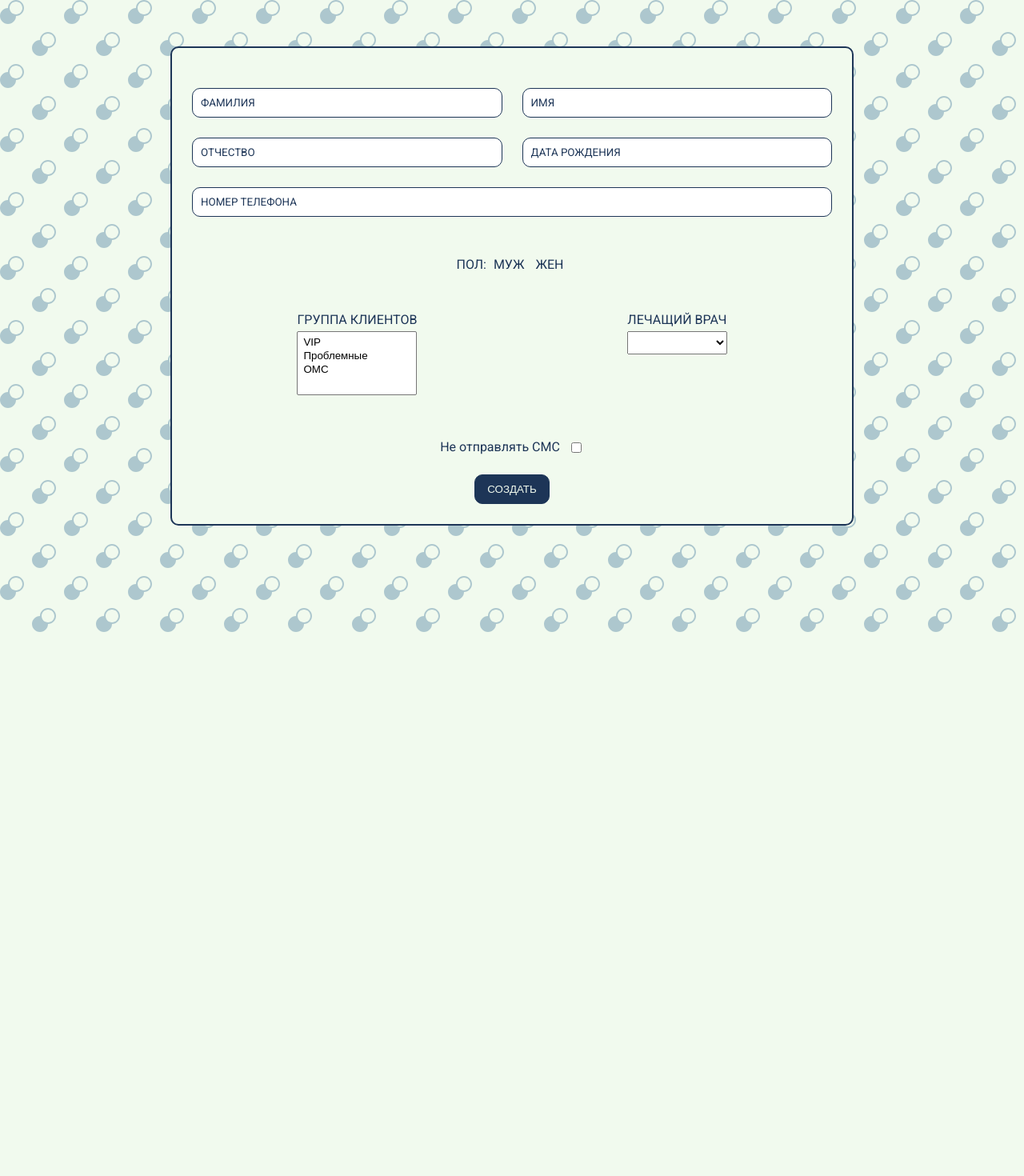
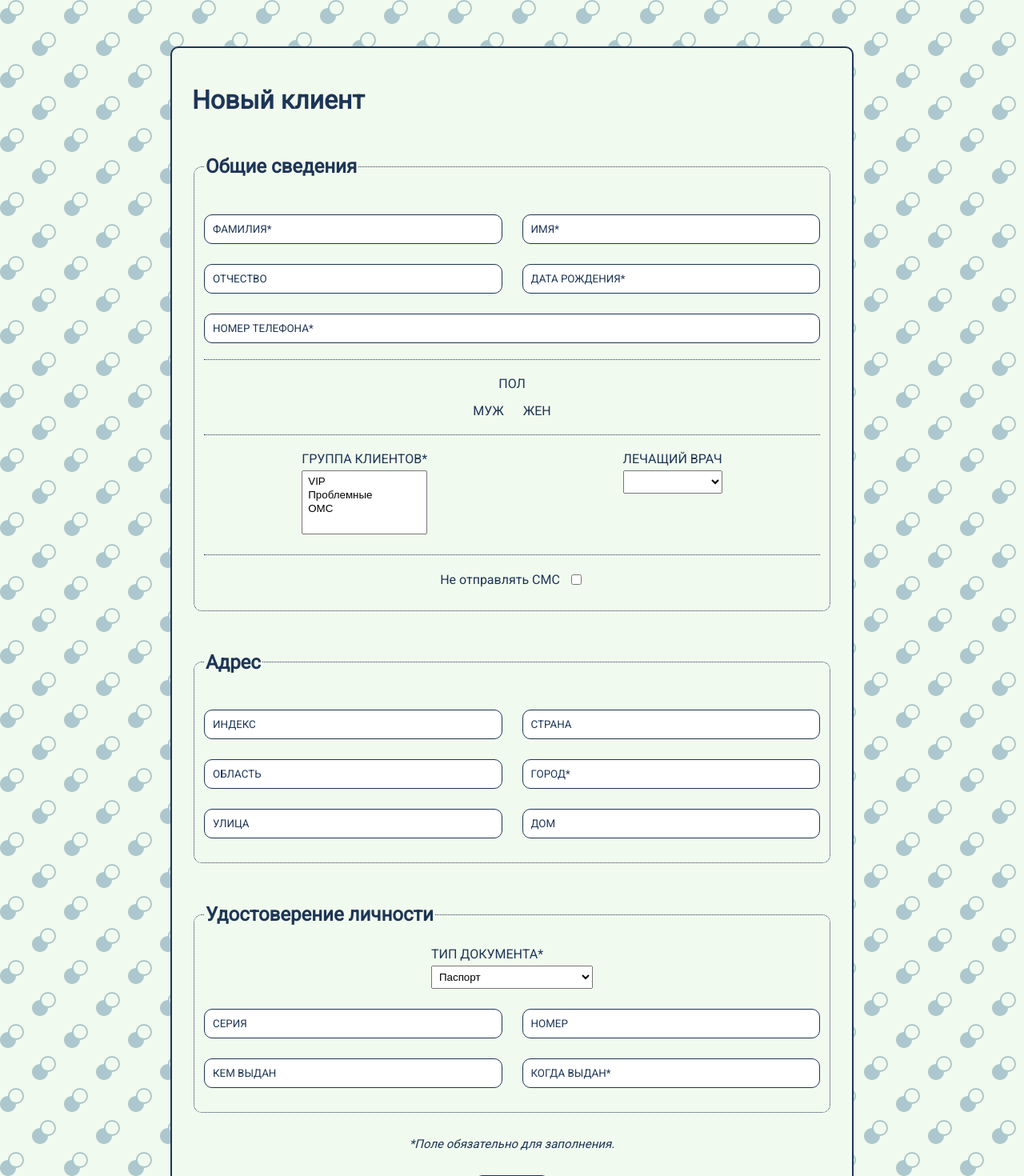
Before and after one commit to sol-un/medods-test-task-form, a Vue app: page / in a window 1280 px wide. Shown: the top 1470 px of the page at 80% size. Before the commit the page ends 800 px from the top, so only its background shows below. Built offline with nearby package versions, Linux system fonts and the light colour scheme; the HTML template or start-up script is replaced by a standard one.

Commit message:
Finish & deploy

```diff
--- a/public/index.html
+++ /dev/null
@@ -1,17 +0,0 @@
-<!DOCTYPE html>
-<html lang="">
-  <head>
-    <meta charset="utf-8">
-    <meta http-equiv="X-UA-Compatible" content="IE=edge">
-    <meta name="viewport" content="width=device-width,initial-scale=1.0">
-    <link rel="icon" href="<%= BASE_URL %>favicon.ico">
-    <title><%= htmlWebpackPlugin.options.title %></title>
-  </head>
-  <body>
-    <noscript>
-      <strong>We're sorry but <%= htmlWebpackPlugin.options.title %> doesn't work properly without JavaScript enabled. Please enable it to continue.</strong>
-    </noscript>
-    <div id="app"></div>
-    <!-- built files will be auto injected -->
-  </body>
-</html>
--- a/src/App.vue
+++ b/src/App.vue
@@ -1,50 +1,57 @@
 <template>
   <div id="app">
-    <form @submit.prevent="submit" class="patient-form">
+    <div class="patient-form">
+      <h1>Новый клиент</h1>
+      <form @submit.prevent="submit">
+        <fieldset>
+          <legend><h2>Общие сведения</h2></legend>
           <div class="form-group text-inputs-group">
             <TextField
               :id="'lastName'"
               :label="'Фамилия'"
               :hasError="$v.lastName.$error"
-          :errorMsg="'не может быть пустой!'"
+              :errorMsg="messages.required"
               :value="lastName"
+              :isRequired="true"
               @input="lastName = $event"
             />
             <TextField
               :id="'firstName'"
               :label="'Имя'"
               :hasError="$v.firstName.$error"
-          :errorMsg="'не может быть пустым!'"
+              :errorMsg="messages.required"
               :value="firstName"
+              :isRequired="true"
               @input="firstName = $event"
             />
             <TextField
               :id="'patronymic'"
               :label="'Отчество'"
               :value="patronymic"
-          :hasError="$v.patronymic.$error"
               @input="patronymic = $event"
             />
             <TextField
               :id="'birthDate'"
               :label="'Дата рождения'"
               :hasError="$v.birthDate.$error"
-          :errorMsg="'не может быть пустой!'"
+              :errorMsg="messages.required"
               :value="birthDate"
+              :isRequired="true"
               @input="birthDate = $event"
             />
             <TextField
               :id="'phone'"
               :label="'Номер телефона'"
               :hasError="$v.phone.$error"
-          :errorMsg="'не может быть пустым, состоит из 11 цифр и начинается с 7!'"
+              :errorMsg="messages.phone"
               :value="phone"
+              :isRequired="true"
               @input="phone = $event"
             />
           </div>
-      <div class="form-group">
+          <div class="form-group text-align-center">
+            <span class="text-transform-uppercase">Пол</span>
             <div class="radio-group">
-          <span class="text-transform-uppercase"> Пол: </span>
               <Radio
                 :name="'sex'"
                 :id="'male'"
@@ -67,10 +74,11 @@
                 :label="'Группа клиентов'"
                 :id="'tags'"
                 :hasError="$v.tags.$error"
-            :errorMsg="'не может быть пустой!'"
+                :errorMsg="messages.required"
                 :data="data.tags"
+                :isRequired="true"
+                :multiple="true"
                 v-model="tags"
-            :multiple="true"
               />
               <Select
                 :label="'Лечащий врач'"
@@ -81,15 +89,101 @@
               />
             </div>
           </div>
-      <div class="form-group">
+          <div class="form-group last">
             <Checkbox
               :label="'Не отправлять СМС'"
               :id="'noSms'"
               @change="noSms = $event"
             />
           </div>
+        </fieldset>
+        <fieldset>
+          <legend><h2>Адрес</h2></legend>
+          <div class="form-group text-inputs-group last">
+            <TextField
+              :id="'zipCode'"
+              :label="'Индекс'"
+              :value="address.zipCode"
+              @input="address.zipCode = $event"
+            />
+            <TextField
+              :id="'country'"
+              :label="'Страна'"
+              :value="address.country"
+              @input="address.country = $event"
+            />
+            <TextField
+              :id="'region'"
+              :label="'Область'"
+              :value="address.region"
+              @input="address.region = $event"
+            />
+            <TextField
+              :id="'city'"
+              :label="'Город'"
+              :hasError="$v.address.city.$error"
+              :errorMsg="messages.required"
+              :value="address.city"
+              :isRequired="true"
+              @input="address.city = $event"
+            />
+            <TextField
+              :id="'street'"
+              :label="'Улица'"
+              :value="address.street"
+              @input="address.street = $event"
+            />
+            <TextField
+              :id="'building'"
+              :label="'Дом'"
+              :value="address.building"
+              @input="address.building = $event"
+            />
+          </div>
+        </fieldset>
+        <fieldset>
+          <legend><h2>Удостоверение личности</h2></legend>
+          <Select
+            :label="'Тип документа'"
+            :id="'id'"
+            :data="data.ids"
+            :isRequired="true"
+            v-model="id.type"
+          />
+          <div class="form-group text-inputs-group last">
+            <TextField
+              :id="'issue'"
+              :label="'Серия'"
+              :value="id.issue"
+              @input="id.issue = $event"
+            />
+            <TextField
+              :id="'number'"
+              :label="'Номер'"
+              :value="id.number"
+              @input="id.number = $event"
+            />
+            <TextField
+              :id="'issuer'"
+              :label="'Кем выдан'"
+              :value="id.issuer"
+              @input="id.issuer = $event"
+            />
+            <TextField
+              :id="'issuingDate'"
+              :label="'Когда выдан'"
+              :value="id.issuingDate"
+              :hasError="$v.id.issuingDate.$error"
+              :errorMsg="messages.required"
+              :isRequired="true"
+              @input="id.issuingDate = $event"
+            />
+          </div>
+        </fieldset>
+        <div class="fine-print">*Поле обязательно для заполнения.</div>
         <Button :text="'Создать'" />
       </form>
+    </div>
   </div>
 </template>
 
@@ -120,6 +214,16 @@ const data = {
     Захаров: "Захаров",
     Чернышева: "Чернышева",
   },
+  ids: {
+    Паспорт: "Паспорт",
+    "Свидетельство о рождении": "Свидетельство о рождении",
+    "Вод. удостоверение": "Вод. удостоверение",
+  },
+};
+
+const messages = {
+  required: "Не может быть пустым!",
+  phone: "Не может быть пустым, состоит из 11 цифр и начинается с 7!",
 };
 
 export default {
@@ -127,6 +231,7 @@ export default {
   data() {
     return {
       data,
+      messages,
       lastName: "",
       firstName: "",
       patronymic: "",
@@ -136,6 +241,21 @@ export default {
       tags: [],
       attendingDr: "",
       noSms: false,
+      address: {
+        city: "",
+        zipCode: "",
+        country: "",
+        region: "",
+        street: "",
+        building: "",
+      },
+      id: {
+        type: "",
+        issue: "",
+        number: "",
+        issuer: "",
+        issuingDate: "",
+      },
     };
   },
   components: {
@@ -155,8 +275,13 @@ export default {
       minLength: minLength(11),
       maxLength: maxLength(11),
     },
-    patronymic: {},
     tags: { required },
+    address: {
+      city: { required },
+    },
+    id: {
+      issuingDate: { required },
+    },
   },
   methods: {
     submit() {
@@ -183,8 +308,19 @@ body {
   font-family: "Roboto", sans-serif;
 }
 
+fieldset {
+  @include border(1px, $prussian-blue);
+  @include my(30px);
+  border-style: dotted;
+}
+
 .form-group {
-  @include py(25px);
+  @include py(20px);
+  border-bottom: 1px dotted $prussian-blue;
+
+  &.last {
+    border-bottom: 0;
+  }
 }
 
 .text-inputs-group {
@@ -196,15 +332,21 @@ body {
 
 .radio-group {
   @include mx(auto);
+  @include mt(15px);
   width: fit-content;
 }
 
 .list-group {
   display: flex;
+  flex-wrap: wrap;
 }
 
 .text-transform-uppercase {
   @include uppercase;
+}
+
+.text-align-center {
+  text-align: center;
 }
 
 .patient-form {
@@ -220,4 +362,11 @@ body {
   @include uppercase;
   width: fit-content;
 }
+
+.fine-print {
+  @include mb(30px);
+  text-align: center;
+  font-style: italic;
+  font-size: 15px;
+}
 </style>
--- a/src/components/Checkbox.vue
+++ b/src/components/Checkbox.vue
@@ -1,14 +1,12 @@
 <template>
   <div class="container">
-    <label class="form-label" :for="id"
-      >{{ label }}
+    <label class="form-label" :for="id">{{ label }} </label>
     <input
       type="checkbox"
       :id="id"
       :checked="isChecked"
       @change="$emit('change', Boolean($event.target.value))"
     />
-    </label>
   </div>
 </template>
 
@@ -32,10 +30,15 @@ export default {
 
 <style lang="scss" scoped>
 @import "../scss/mixins.scss";
+@import "../scss/colors.scss";
 
-.container {
-  @include mx(auto);
-  width: fit-content;
+label {
+  vertical-align: middle;
+  line-height: 1;
+
+  &:hover {
+    color: $celadon-blue;
+  }
 }
 
 input {
@@ -43,4 +46,9 @@ input {
   @include ml(10px);
   vertical-align: middle;
 }
+
+.container {
+  @include mx(auto);
+  width: fit-content;
+}
 </style>
--- a/src/components/Radio.vue
+++ b/src/components/Radio.vue
@@ -32,7 +32,7 @@ export default {
 @import "../scss/colors.scss";
 
 label {
-  @include p(5px);
+  @include p(10px);
   @include uppercase;
   position: relative;
   text-transform: uppercase;
--- a/src/components/Select.vue
+++ b/src/components/Select.vue
@@ -1,7 +1,7 @@
 <template>
   <div class="container">
     <label class="form-label" :for="id"
-      >{{ label }}
+      >{{ `${label}${isRequired ? "*" : ""}` }}
       <select
         :id="id"
         :multiple="multiple"
@@ -14,7 +14,7 @@
       </select>
     </label>
     <div class="error" v-if="hasError">
-      {{ `${label} ${errorMsg}` }}
+      {{ errorMsg }}
     </div>
   </div>
 </template>
@@ -32,13 +32,17 @@ export default {
     },
     errorMsg: {
       type: String,
-      default: "содержит ошибку!",
+      default: "Содержит ошибку!",
     },
     multiple: {
       type: Boolean,
       default: false,
     },
     firstOptionEmpty: {
+      type: Boolean,
+      default: false,
+    },
+    isRequired: {
       type: Boolean,
       default: false,
     },
--- a/src/components/TextField.vue
+++ b/src/components/TextField.vue
@@ -7,12 +7,12 @@
       type="text"
       :class="['text-field', { 'has-error': hasError }]"
       :id="id"
-      :placeholder="label"
+      :placeholder="`${label}${isRequired ? '*' : ''}`"
       :value="value"
       @input="$emit('input', $event.target.value)"
     />
     <div class="error" v-if="hasError">
-      {{ `${label} ${errorMsg}` }}
+      {{ errorMsg }}
     </div>
   </div>
 </template>
@@ -26,9 +26,13 @@ export default {
     label: String,
     errorMsg: {
       type: String,
-      default: "содержит ошибку!",
+      default: "Поле содержит ошибку!",
     },
     hasError: {
+      type: Boolean,
+      default: false,
+    },
+    isRequired: {
       type: Boolean,
       default: false,
     },
--- /dev/null
+++ b/vue.config.js
@@ -0,0 +1,6 @@
+module.exports = {
+  publicPath: process.env.NODE_ENV === 'production'
+    ? '/medods-test-task-form/'
+    : '/',
+  outputDir: 'docs',
+};
```
Also changed, not shown: 8 other files (tests, documents, lock files or other folders). Lines whose indentation alone changed are shown as unchanged.
